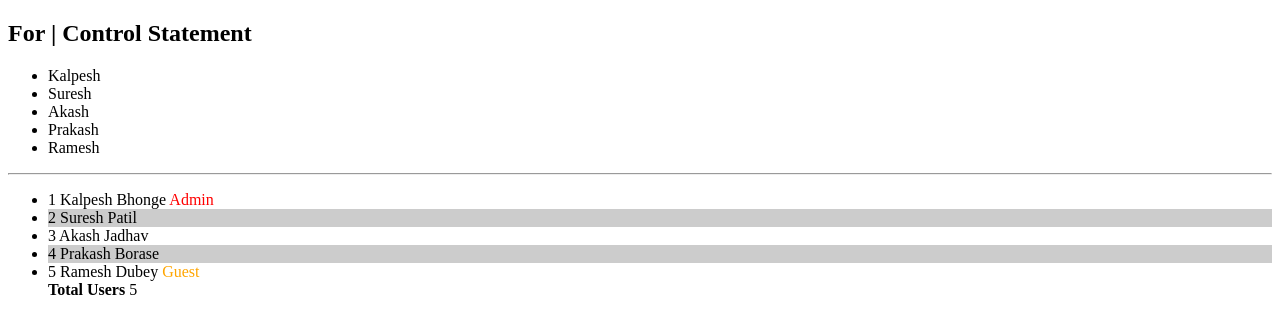
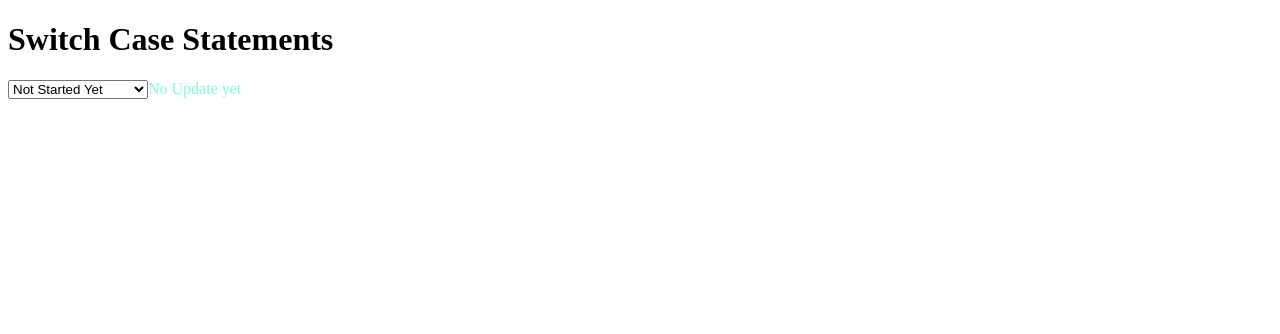
Before and after one commit to kalpeshbhonge58/Angular-Learning, an Angular app in the folder angular-21-from-scratch/: page / in a window 1280 px wide. Shown: the top 334 px of the page. Built offline with nearby package versions, Linux system fonts and the light colour scheme.

Commit message:
Switch Case Statements

```diff
--- a/angular-21-from-scratch/src/app/app.html
+++ b/angular-21-from-scratch/src/app/app.html
@@ -194,7 +194,7 @@
   <span style="color: red;">Canclelled</span>
 } -->
 
-<h2>For | Control Statement</h2>
+<!-- <h2>For | Control Statement</h2>
 
 <div>
   <ul>
@@ -220,4 +220,32 @@
     <span><b> Total Users</b>     {{$count}}</span>
     }</span>
   }
-</ul>
+</ul> -->
+
+<h1>Switch Case Statements</h1>
+
+<select (change)="handleSwitchStates($event)" id="">
+  <option value="notStarted"> Not Started Yet </option>
+  <option value="inProgress"> working in Progress </option>
+  <option value="Sucess"> Sucessfull </option>
+  <option value="fail">Failed</option>
+  <option value="error">Error</option>
+</select>
+
+@switch (status()) {
+  @case ('notStarted') {
+    <span style="color: aquamarine;">No Update yet</span>
+  }
+   @case ('inProgress') {
+    <span style="color: orange;">working in Progress</span>
+  }
+   @case ('Sucess') {
+    <span style="color: green;">Sucessfull</span>
+  }
+   @case ('fail') {
+    <span style="color: red;">Failed</span>
+  }
+  @default {
+    <span style="color: darkred;">Error</span>
+  }
+}
--- a/angular-21-from-scratch/src/app/app.ts
+++ b/angular-21-from-scratch/src/app/app.ts
@@ -224,13 +224,22 @@ export class App {
   // this.status.set(target.value)
   // }
 
-  users = signal(['Kalpesh', 'Suresh', 'Akash', 'Prakash', 'Ramesh']);
+  // users = signal(['Kalpesh', 'Suresh', 'Akash', 'Prakash', 'Ramesh']);
 
-  usersDetails = signal([
-    { id: 1, name: 'Kalpesh', surname: 'Bhonge', email: 'kalpesh@gmail.com' },
-    { id: 2, name: 'Suresh', surname: 'Patil', email: 'suresh@gmail.com' },
-    { id: 3, name: 'Akash', surname: 'Jadhav', email: 'akash@gmail.com' },
-    { id: 4, name: 'Prakash', surname: 'Borase', email: 'prakash@gmail.com' },
-    { id: 5, name: 'Ramesh', surname: 'Dubey', email: 'ramesh@gmail.com' },
-  ]);
+  // usersDetails = signal([
+  //   { id: 1, name: 'Kalpesh', surname: 'Bhonge', email: 'kalpesh@gmail.com' },
+  //   { id: 2, name: 'Suresh', surname: 'Patil', email: 'suresh@gmail.com' },
+  //   { id: 3, name: 'Akash', surname: 'Jadhav', email: 'akash@gmail.com' },
+  //   { id: 4, name: 'Prakash', surname: 'Borase', email: 'prakash@gmail.com' },
+  //   { id: 5, name: 'Ramesh', surname: 'Dubey', email: 'ramesh@gmail.com' },
+  // ]);
+
+  status=signal("notStarted")
+
+handleSwitchStates(event : Event){
+  let target = event.target as HTMLSelectElement
+ this.status.set(target.value)
+
 }
+
+}
```
